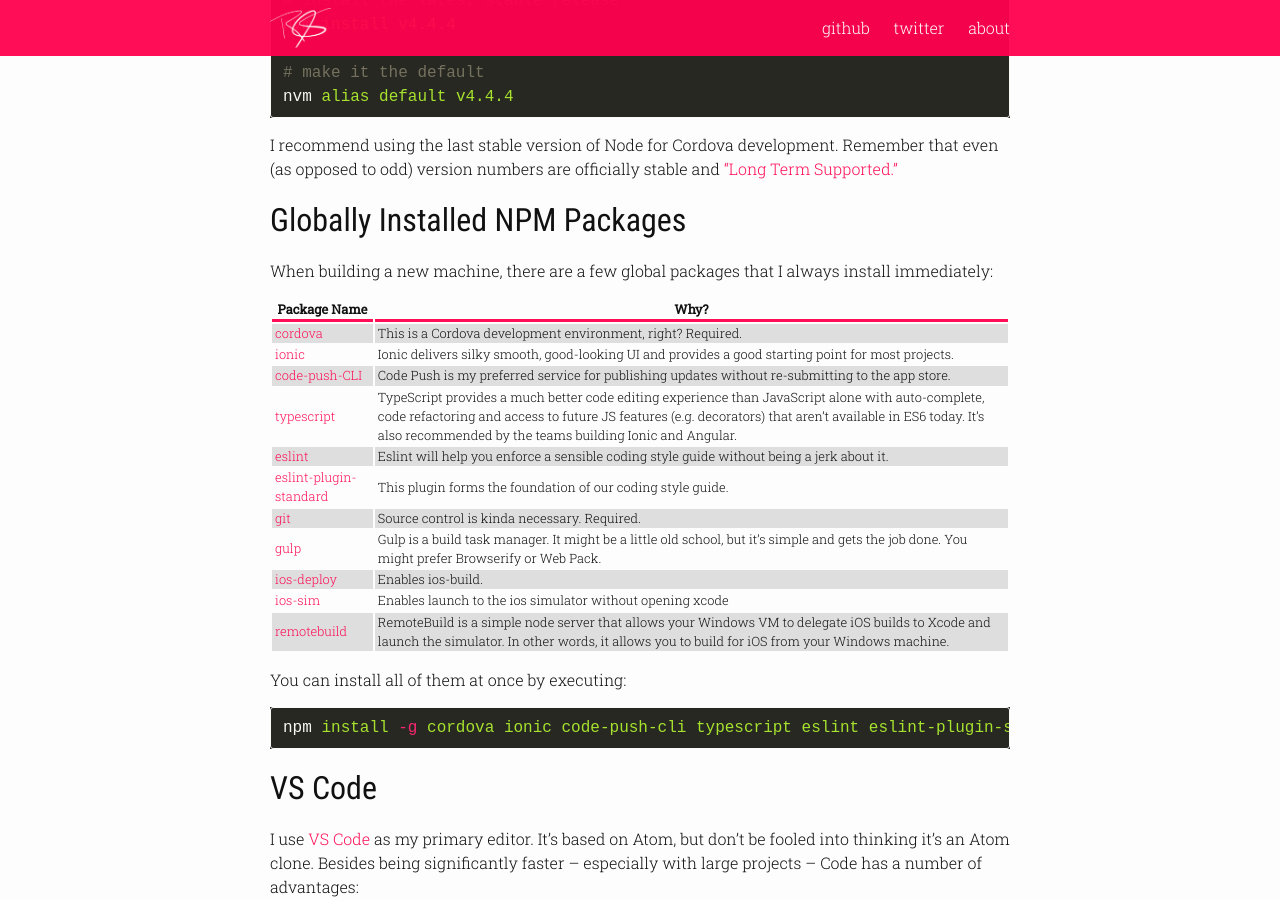
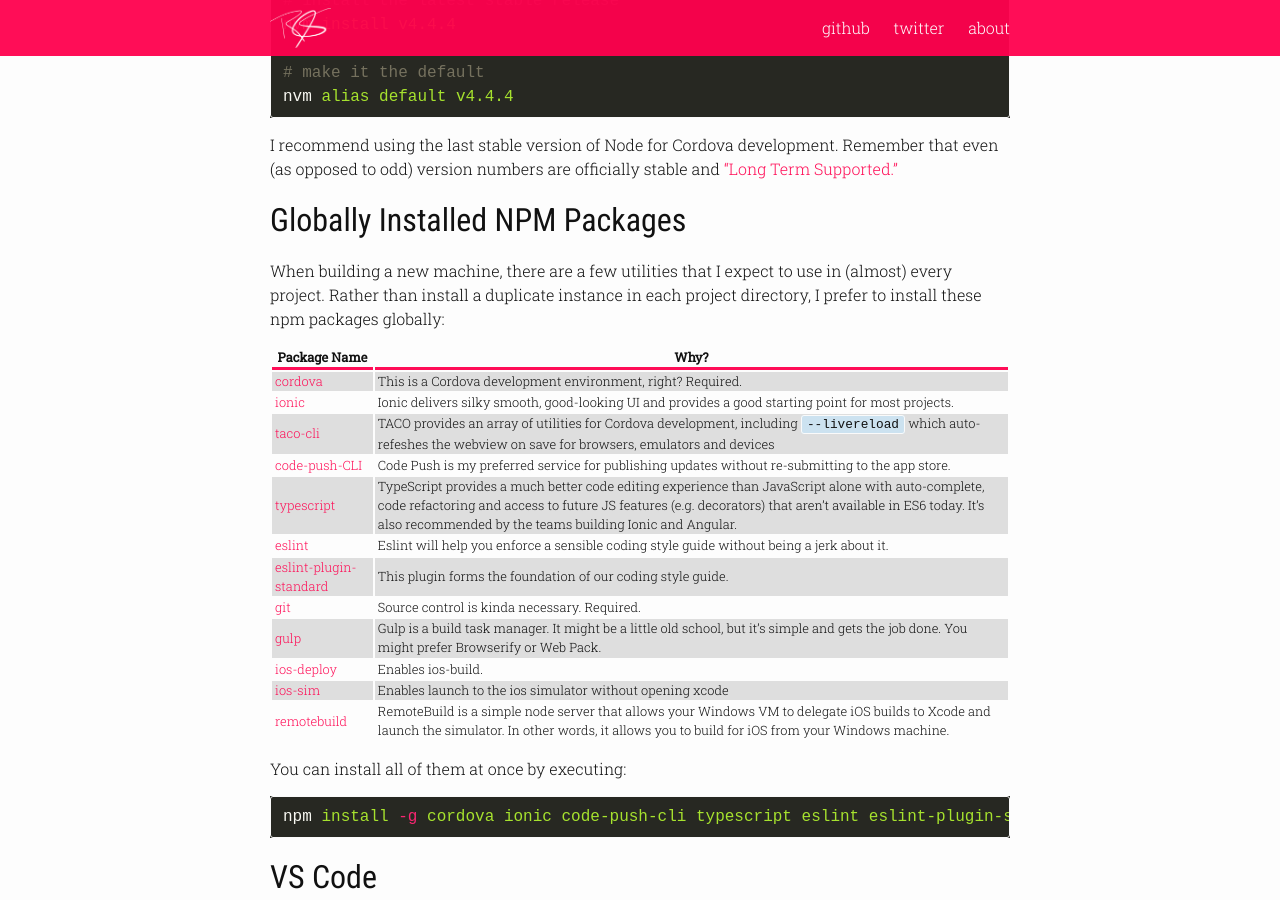
Before and after one commit to ryanjsalva/blog, a Jekyll site: the page built from _posts/2016-05-15-cordova-dev-environment.md, in a window 1280 px wide and 900 px high, scrolled down 3166 px. Built offline with Jekyll 4.4.1, drawn with Linux system fonts in a browser that asks for light colours; comment, search, counter and statistics services are not loaded.

Commit message:
added "share with others"

```diff
--- a/_posts/2016-05-15-cordova-dev-environment.md
+++ b/_posts/2016-05-15-cordova-dev-environment.md
@@ -89,12 +89,13 @@
 <a name="global"></a>
 
 ## Globally Installed NPM Packages
-When building a new machine, there are a few global packages that I always install immediately:
+When building a new machine, there are a few utilities that I expect to use in (almost) every project. Rather than install a duplicate instance in each project directory, I prefer to install these npm packages globally:
 
 | Package Name | Why? |
 | --- | --- |
 | [cordova][cordova] | This is a Cordova development environment, right? Required. |
 | [ionic][ionic] | Ionic delivers silky smooth, good-looking UI and provides a good starting point for most projects. |
+| [taco-cli][taco-cli] | TACO provides an array of utilities for Cordova development, including `--livereload` which auto-refeshes the webview on save for browsers, emulators and devices |
 | [code-push-CLI][codepush] | Code Push is my preferred service for publishing updates without re-submitting  to the app store. |
 | [typescript][typescript] | TypeScript provides a much better code editing experience than JavaScript alone with auto-complete, code refactoring and access to future JS features (e.g. decorators) that aren't available in ES6 today. It's also recommended by the teams building Ionic and Angular. |
 | [eslint][eslint] | Eslint will help you enforce a sensible coding style guide without being a jerk about it. |
@@ -435,8 +436,6 @@
 1. [Vysor.io][vysor] screencasts your tethered Android device
 2. [Quicktime][quicktime] screencasts your tethered iOS device
 
-
-
 ### Celebrate! 🎉
 You've reached the end of another long blog post. Celebrate your victory with another song in the playlist. I recommend selecting a classic from the archives, ["F**k and Run" by Liz Phair.][fuck]
 
@@ -456,6 +455,7 @@
 [eslint-plugin]: https://www.npmjs.com/package/eslint-plugin-standard
 [git]: https://www.npmjs.com/package/git
 [gulp]: https://www.npmjs.com/package/gulp
+[taco-cli]: https://www.npmjs.com/package/taco-cli
 [ios-deploy]: https://www.npmjs.com/package/ios-deploy
 [ios-sim]: https://www.npmjs.com/package/ios-sim
 [remotebuild]: https://www.npmjs.com/package/remotebuild
```
